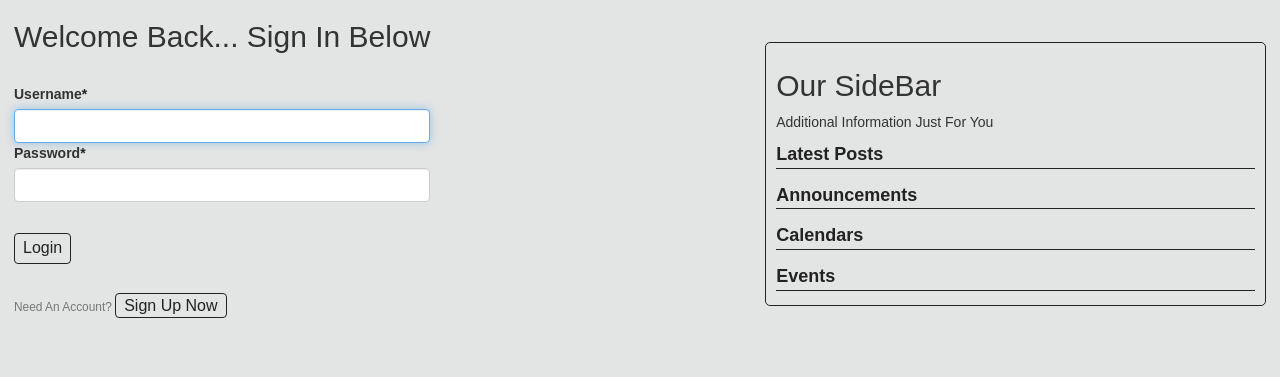
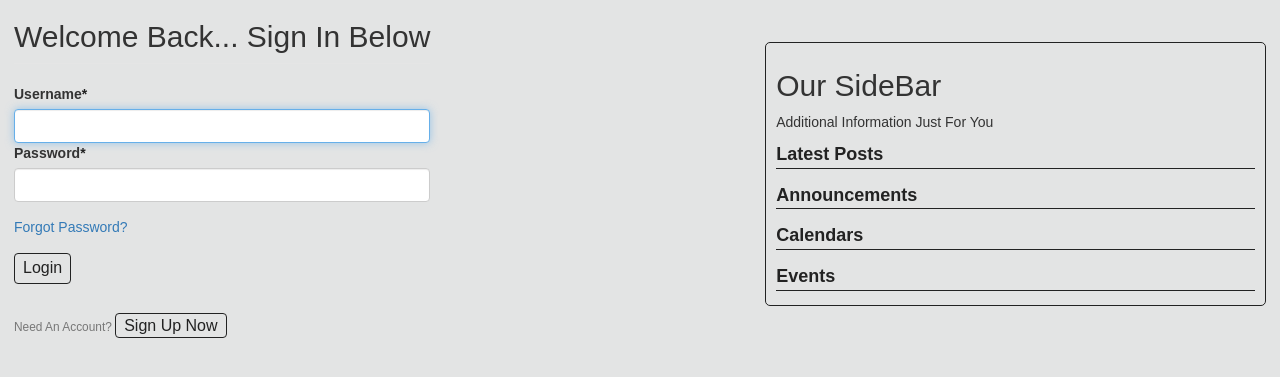
Before and after one commit to agAlla609/epidumb, a Django app: page /login/ in a window 1280 px wide. Shown: the part 74-451 px from the top of the page. Run offline with Django 5.2, Linux system fonts and the light colour scheme; some libraries are stand-ins or nearby versions.

Commit message:
second commit

```diff
--- a/jangoblog/settings.py
+++ b/jangoblog/settings.py
@@ -133,9 +133,9 @@ LOGIN_URL = 'login'
 EMAIL_BACKEND = 'django.core.mail.backends.smtp.EmailBackend'
 EMAIL_HOST = 'smtp.gmail.com'
 EMAIL_PORT = 587
-EMAIL_VIEWS_TLS = True
-EMAIL_HOST_USER = 'ianagala901@gmail.com'
-EMAIL_HOST_PASSWORD = 'vhoyxmqyuqifqxnt'
+EMAIL_USE_TLS = True
+EMAIL_HOST_USER = 'ian.b.agala@gmail.com'
+EMAIL_HOST_PASSWORD = 'meuajuxaisotbwut'
 
 #AWS_ACCESS_KEY_ID = 'AKIAZQ3DTCWUW6TJDOYP'
 #AWS_SECRET_ACCESS_KEY = '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'
--- a/jangoblog/urls.py
+++ b/jangoblog/urls.py
@@ -27,10 +27,12 @@ urlpatterns = [
     path('login/', auth_views.LoginView.as_view(template_name='users/login.html'), name="login"),
     path('logout/', auth_views.LogoutView.as_view(template_name='users/logout.html'), name="logout"),
     path('password-reset/', auth_views.PasswordResetView.as_view(template_name='users/password_reset.html'), name="password_reset"),
-    path('password-reset/done/', auth_views.PasswordResetDoneView.as_view(template_name='users/password_reset_done.html'), name="password_reset"),
-    path('password-reset-confirm/<uidb64>/<token>/', auth_views.PasswordResetConfirmView.as_view(template_name='users/password_reset_confirm.html'), name="password_reset_confirm"),
+    path('password_reset/done/', auth_views.PasswordResetDoneView.as_view(template_name='users/password_reset_done.html'), name="password_reset"),
+    path('reset/<uidb64>/<token>/', auth_views.PasswordResetConfirmView.as_view(template_name='users/password_reset_confirm.html'), name="password_reset_confirm"),
+    path('reset/done/', auth_views.PasswordResetCompleteView.as_view(template_name='users/password_reset_complete.html'), name="password_reset_complete"),
     path('account/', user_views.account, name="account"),
     path('',include('blog.urls')),
+    path('', include('django.contrib.auth.urls')),
 ]
 
 if settings.DEBUG:
--- a/users/templates/users/account.html
+++ b/users/templates/users/account.html
@@ -5,7 +5,7 @@
 <div class="content-section">
     <div class="media">
         <h1>{{user.username}}</h1>
-        <img src="{{user.account.image.url}} " alt="{{user.username}}" class="profile-pic ">
+        <img src="{{user.account.image.url}} " alt="{{user.username}}" class="profile-pic " width="300px">
         <div class="media-body">
             <h2 class="account-heading"> Profile Info</h2>
             <h4><strong>Name: </strong> <span style="font-weight: lighter;" class="text-secondary">{{user.first_name}} {{user.last_name}}</span></h4>
--- a/users/templates/users/login.html
+++ b/users/templates/users/login.html
@@ -8,6 +8,7 @@
             <legend class="border-bottom mb-4"><h2> Welcome Back... Sign In Below</h2></legend>
             {{ form|crispy }}
         </fieldset>
+        <a href="{% url 'password_reset' %}">Forgot Password?</a>
         <div class="form-group">
             <button type="submit" class="update-btn">Login</button>
         </div>
--- a/users/templates/users/password_reset_done.html
+++ b/users/templates/users/password_reset_done.html
@@ -1,7 +1,7 @@
 {% extends 'blog/base.html' %}
 {% block content %}
 
-<div>
-    <h2>An <strong>Email </strong>has been sent with instructions on how to <strong>Reset your Password</strong></h2>
+<div >
+    <h3>An <strong>Email </strong>has been sent with instructions on how to <strong>Reset your Password</strong></h3>
 </div>
 {% endblock content %}
```
Also changed, not shown: users/templates/users/password_reset_complete.html (added, +10 -0 lines), db.sqlite3, media/profile_pics/Matt_Perry_nwJ9TZ4.jpg (added), media/profile_pics/vlcsnap-2024-06-15-21h25m36s748.png (added).
